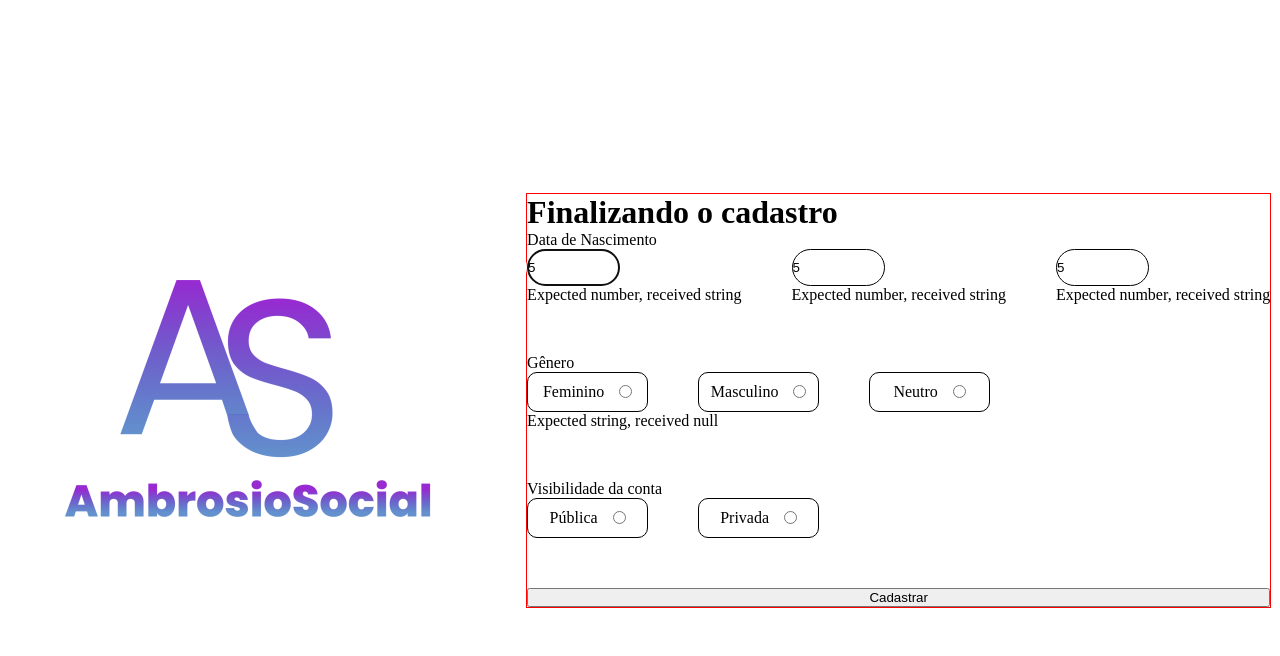
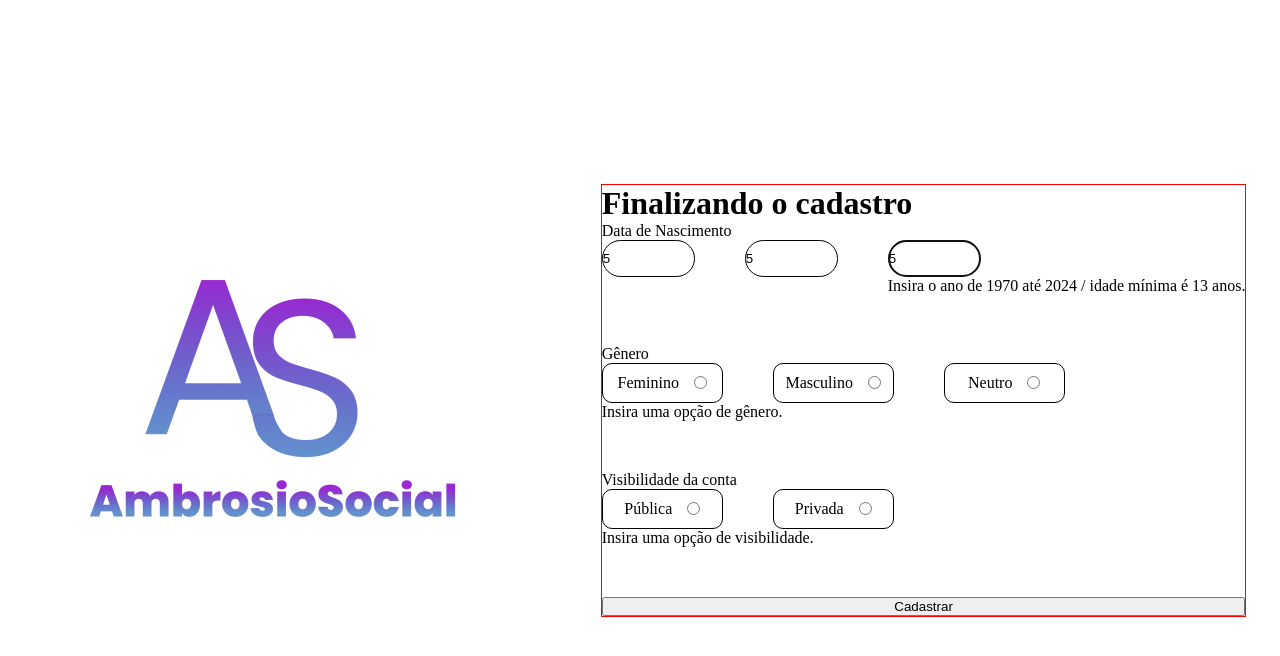
Before and after one commit to evellyn489/AmbrosioSocial, a React (Vite) app: page / in a window 1280 px wide. Both pictures are taken after typing "5", "5", "5" into the empty fields and a click on the button "Cadastrar". Shown: the top 656 px of the page. Built offline with nearby package versions, Linux system fonts and the light colour scheme.

Commit message:
Validação finalizada

```diff
--- a/src/pages/Cadastro/Cadastro.tsx
+++ b/src/pages/Cadastro/Cadastro.tsx
@@ -9,17 +9,35 @@ import { zodResolver } from "@hookform/resolvers/zod";
 const minAno = 2013;
 
 const createUserFormSchema = z.object({
-    dia: z.number().min(1, "Número inválido para dia").max(31, "Número inválido para dia"),
-    mes: z.number().min(1, "Número inválido para mês").max(12, "Número inválido para mês"),
-    ano: z.number().min(1970).min(2024).refine((ano) => {
-        return ano >= minAno;
+    dia: z.string().refine((dia) => {
+        const numberDia = parseInt(dia);
+        return numberDia >= 1 && numberDia <= 31;
     }, {
-        message: `A idade mínima para ter acesso a rede social é de ${minAno} anos.`
+        message: "Insira valores entre 1 e 31"
     }),
 
-    genero: z.string().refine((value => ["feminino", "masculino", "neutro"].includes(value))),
+    mes: z.string().refine((mes) => {
+        const numberMes = parseInt(mes);
+        return numberMes >= 1 && numberMes <= 12;
+    }, {
+        message: "Insira valores entre 1 e 12"
+    }),
 
-    visibilidade: z.string().refine((visibilidade => ["publica", "privada"].includes(visibilidade)))
+    ano: z.string().refine((ano) => {
+        const numberAno = parseInt(ano);
+
+        return (numberAno >= 1970 && numberAno <= 2024) && (numberAno <= minAno)
+    }, {
+        message: "Insira o ano de 1970 até 2024 / idade mínima é 13 anos."
+    }),
+
+    genero: z.string().nullable().refine(value => value !== null, {
+        message: "Insira uma opção de gênero."
+      }),
+
+    visibilidade: z.string().nullable().refine(value => value !== null, {
+        message: "Insira uma opção de visibilidade."
+      })
 })
 
 type CreateUserFormData = z.infer<typeof createUserFormSchema>;
@@ -98,6 +116,7 @@ export function Cadastro() {
                                 <input type="radio" {...register("visibilidade")} value="privada"/>
                             </div>
                         </div>
+                        {errors.visibilidade && <span>{errors.visibilidade.message}</span>}
                     </div>
 
                     <button type="submit">Cadastrar</button>
```
